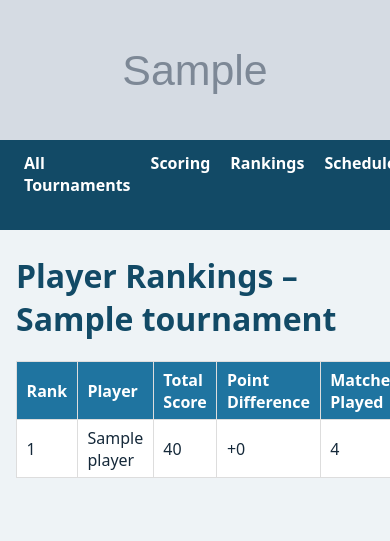
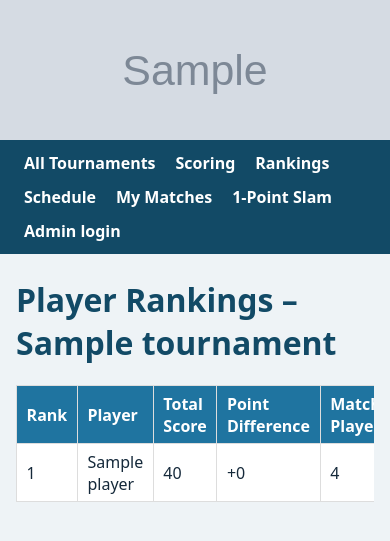
Before and after one commit to paulinemlchan/dinkEngine, a Flask app: page /t/1/rankings in a window 390 px wide; the page is wider, and only the part inside the window is pictured. Shown: the top 541 px of that part. Run offline with Flask 3, Linux system fonts and the light colour scheme; tables that the repository leaves empty hold one stand-in row (values such as "Sample post"); grey boxes marked "Sample" are stand-in pictures.

Commit message:
Improve mobile layout: wrap nav links, make rankings/report tables scroll horizontally

```diff
--- a/static/css/style.css
+++ b/static/css/style.css
@@ -56,7 +56,8 @@ body {
   background: var(--color-blue-dark);
   padding: 0.75rem 1.5rem;
   display: flex;
-  gap: 1.25rem;
+  flex-wrap: wrap;
+  gap: 0.75rem 1.25rem;
 }
 .nav a {
   color: #fff;
@@ -175,6 +176,7 @@ fieldset {
   margin-bottom: 0.5rem;
 }
 .team input[type="number"] { width: 5rem; }
+.table-responsive { overflow-x: auto; }
 table {
   width: 100%;
   border-collapse: collapse;
--- a/templates/public/rankings.html
+++ b/templates/public/rankings.html
@@ -1,6 +1,7 @@
 {% extends "base.html" %}
 {% block content %}
 <h1>Player Rankings &ndash; {{ tournament.name }}</h1>
+<div class="table-responsive">
 <table>
   <thead><tr><th>Rank</th><th>Player</th><th>Total Score</th><th>Point Difference</th><th>Matches Played</th></tr></thead>
   <tbody>
@@ -17,4 +18,5 @@
     {% endfor %}
   </tbody>
 </table>
+</div>
 {% endblock %}
--- a/templates/public/report.html
+++ b/templates/public/report.html
@@ -17,6 +17,7 @@
   {% if not matches %}
     <p>No matches assigned yet.</p>
   {% else %}
+    <div class="table-responsive">
     <table>
       <thead><tr><th>Court</th><th>Match</th><th>Partner</th><th>Opponents</th><th>Score</th></tr></thead>
       <tbody>
@@ -31,6 +32,7 @@
         {% endfor %}
       </tbody>
     </table>
+    </div>
   {% endif %}
 {% endif %}
 {% endblock %}
```
